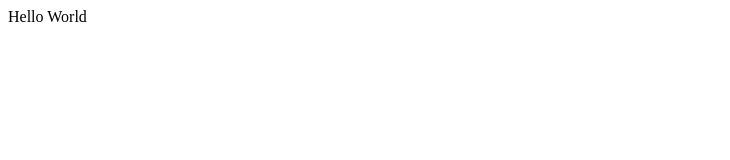
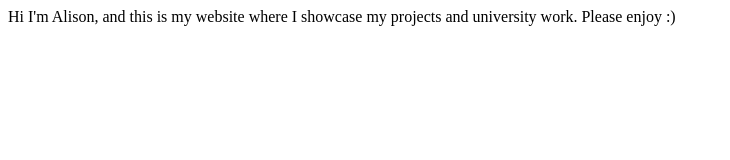
Before and after one commit to alisonlc42/alisonlc42, a plain HTML site: page index.html in a window 1280 px wide. Shown: the whole page, without its empty margins (0-730 px from the left). Drawn offline with Linux system fonts and the light colour scheme.

Commit message:
Update index.html

```diff
--- a/index.html
+++ b/index.html
@@ -5,5 +5,6 @@
    </head>
    <body>
 
-    Hello World
+    Hi I'm Alison, and this is my website where I showcase my projects and university work. Please enjoy :)
+
    </body>
```
